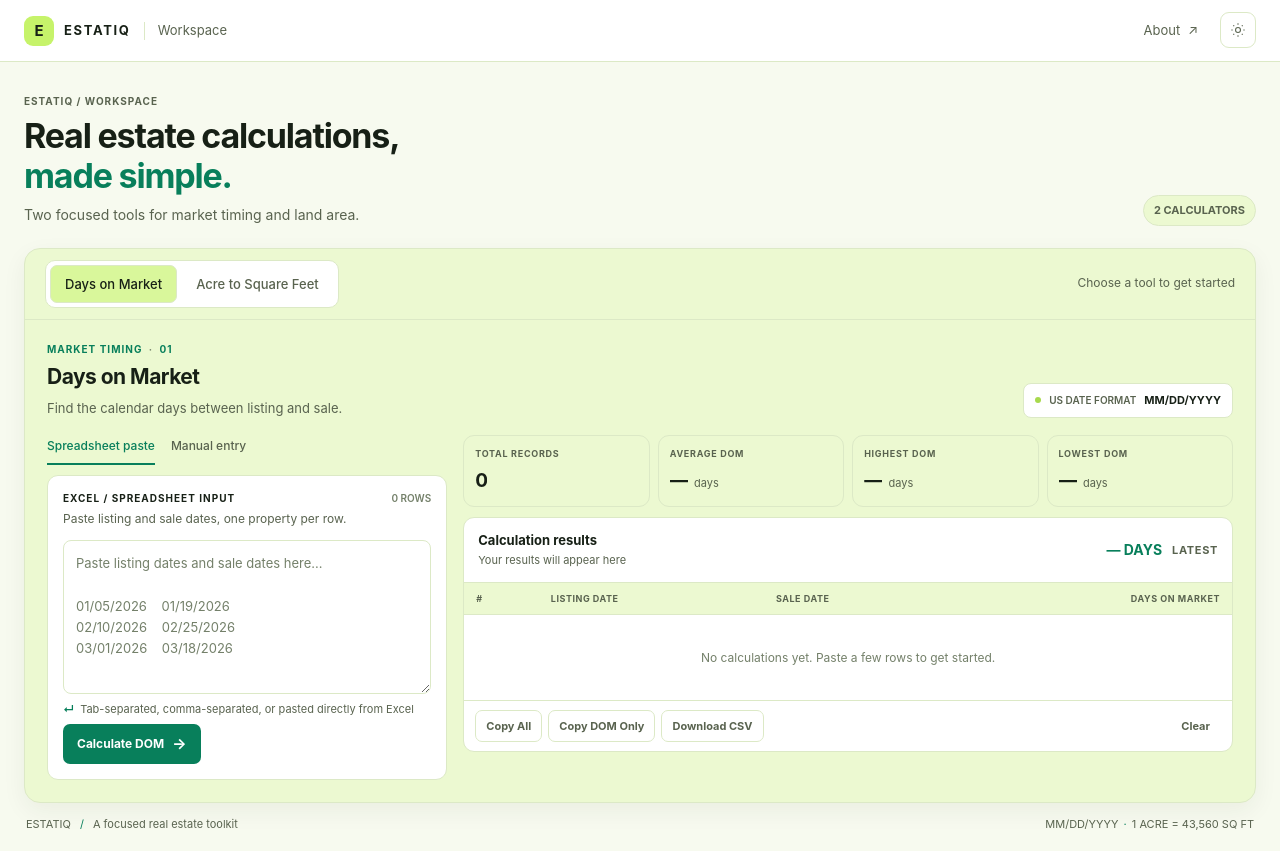
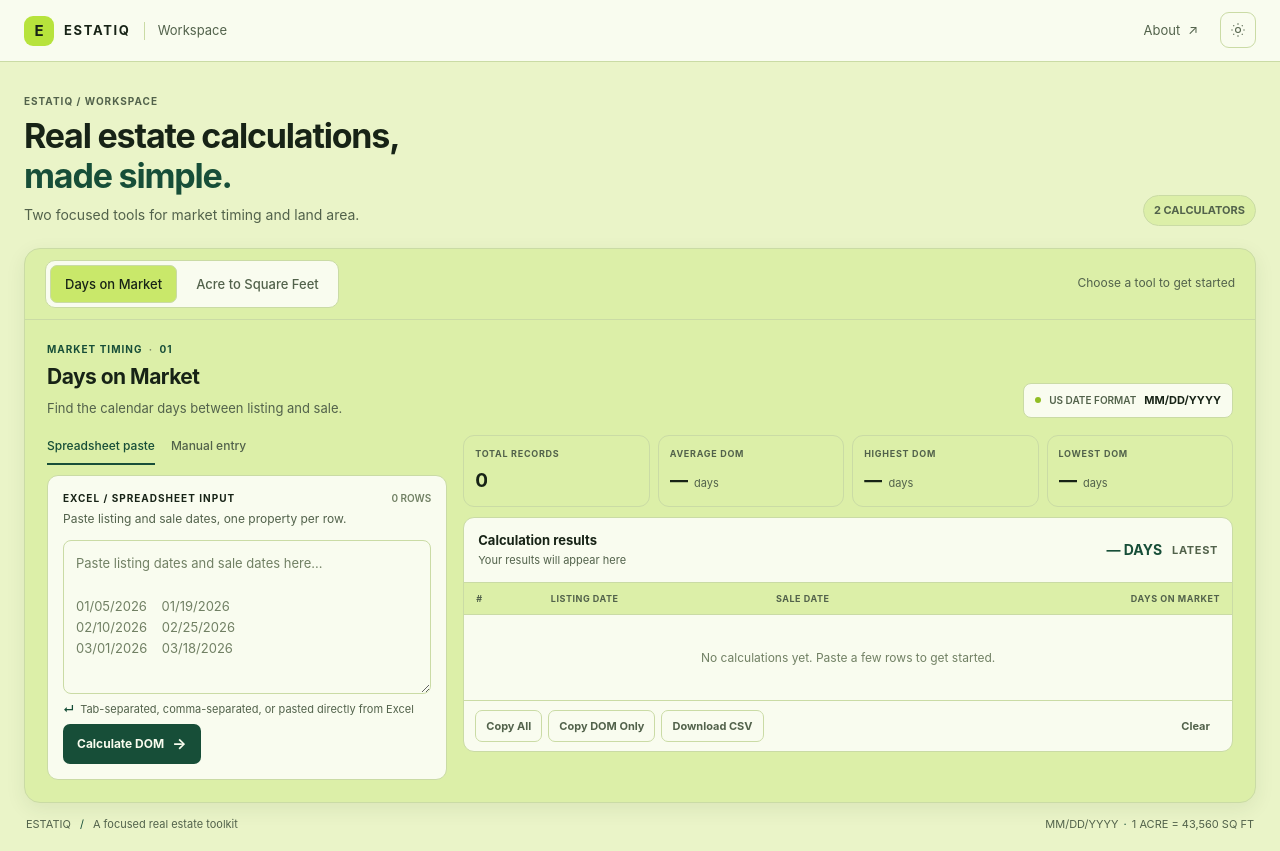
Before and after one commit to jershif123/estatiq, a Flask app: page / in a window 1280 px wide. Run offline with Flask 3, Linux system fonts and the light colour scheme.

Commit message:
Update website design and UI

```diff
--- a/static/css/style.css
+++ b/static/css/style.css
@@ -1,19 +1,19 @@
 :root {
   color-scheme: light;
-  --page: #f7faef;
-  --surface: #ffffff;
-  --surface-lime: #ecf9d1;
-  --surface-lime-strong: #d9f79b;
-  --lime: #c6f36a;
-  --lime-deep: #a8d94d;
-  --emerald: #087f5b;
-  --emerald-deep: #075b45;
-  --text: #172016;
-  --muted: #59634f;
-  --subtle: #74806a;
-  --border: #dce9c6;
-  --focus: #087f5b;
-  --shadow: 0 8px 24px rgba(34, 52, 16, 0.06);
+  --page: #EAF4C8;
+  --surface: #F9FCEF;
+  --surface-lime: #DCEFA8;
+  --surface-lime-strong: #C9E86A;
+  --lime: #B7E33C;
+  --lime-deep: #91BD25;
+  --emerald: #174E38;
+  --emerald-deep: #103A2A;
+  --text: #172316;
+  --muted: #52624B;
+  --subtle: #718064;
+  --border: #CADBA5;
+  --focus: #258052;
+  --shadow: 0 6px 20px rgba(37, 58, 19, 0.08);
   --font: Inter, ui-sans-serif, system-ui, -apple-system, BlinkMacSystemFont, "Segoe UI", sans-serif;
 
   font-family: var(--font);
@@ -206,7 +206,7 @@ button:focus-visible, a:focus-visible, input:focus-visible, textarea:focus-visib
 }
 .btn:hover { transform: none; }
 .btn:active { transform: none; }
-.btn-primary { background: var(--emerald); color: #ffffff; }
+.btn-primary { background: var(--emerald); color: var(--surface); }
 .btn-primary:hover { background: var(--emerald-deep); box-shadow: none; }
 .calculate-button { min-height: 40px; }
 .calculate-button span { font-size: 15px; line-height: 0; }
--- a/static/js/app.js
+++ b/static/js/app.js
@@ -215,18 +215,25 @@ document.addEventListener('DOMContentLoaded', () => {
   };
 
   const themeToggle = $('[data-theme-toggle]');
+  const themeColor = $('meta[name="theme-color"]');
+  const syncThemeColor = () => {
+    themeColor?.setAttribute('content', getComputedStyle(document.body).getPropertyValue('--page').trim());
+  };
   try {
     if (localStorage.getItem('estatiq-theme') === 'dark') document.body.classList.add('dark-theme');
     themeToggle?.setAttribute('aria-pressed', String(document.body.classList.contains('dark-theme')));
+    syncThemeColor();
     themeToggle?.addEventListener('click', () => {
       const isDark = document.body.classList.toggle('dark-theme');
       themeToggle.setAttribute('aria-pressed', String(isDark));
+      syncThemeColor();
       localStorage.setItem('estatiq-theme', isDark ? 'dark' : 'light');
     });
   } catch (error) {
     themeToggle?.addEventListener('click', () => {
       const isDark = document.body.classList.toggle('dark-theme');
       themeToggle.setAttribute('aria-pressed', String(isDark));
+      syncThemeColor();
     });
   }
 
--- a/templates/workspace.html
+++ b/templates/workspace.html
@@ -3,7 +3,7 @@
   <head>
     <meta charset="UTF-8" />
     <meta name="viewport" content="width=device-width, initial-scale=1.0" />
-    <meta name="theme-color" content="#f7faef" />
+    <meta name="theme-color" content="#EAF4C8" />
     <meta name="description" content="A focused real estate calculation workspace for DOM and land area conversions." />
     <title>ESTATIQ — Real Estate Workspace</title>
     <link rel="stylesheet" href="{{ url_for('static', filename='css/style.css') }}" />
```
Also changed, not shown: other parts of static/css/style.css (+16 -16 lines).
